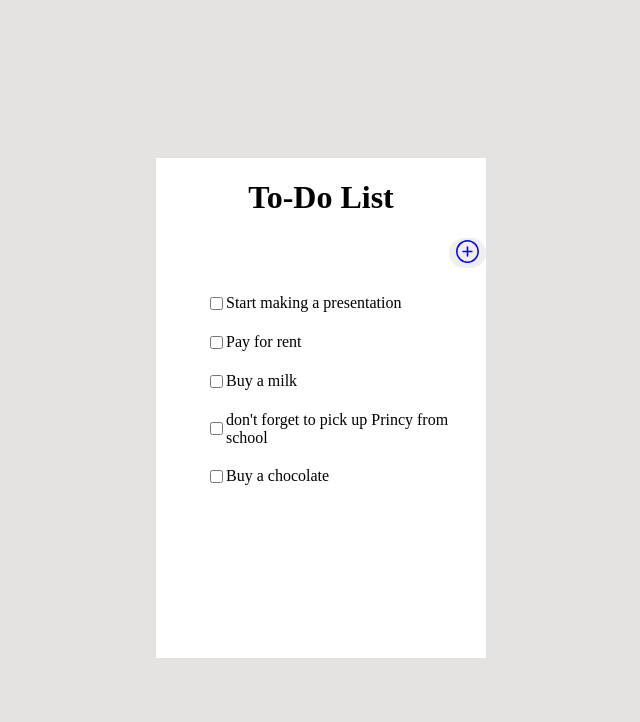
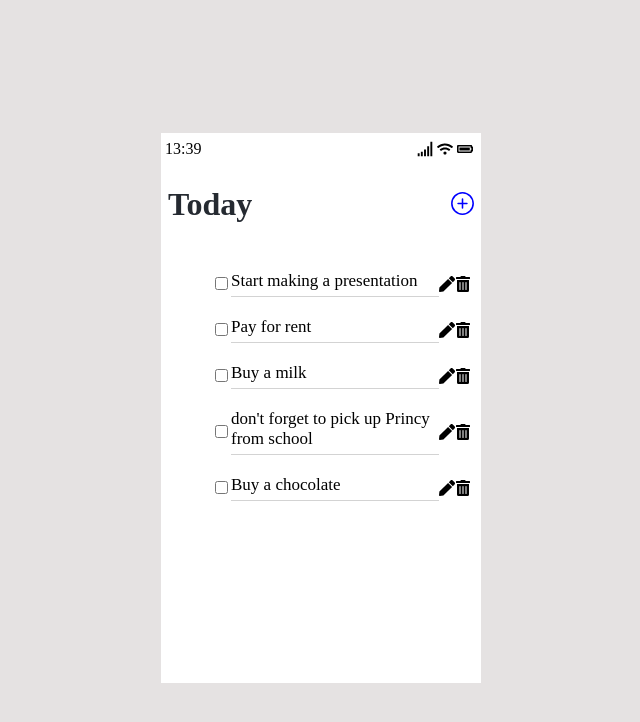
Before and after one commit to Divynshi-Singh/Todo, a React (Vite) app: page / in a window 1280 px wide. Shown: the top 722 px of the page, without its empty margins (319-959 px from the left). Built offline with nearby package versions, Linux system fonts and the light colour scheme.

Commit message:
adding and editing

```diff
--- a/package.json
+++ b/package.json
@@ -10,7 +10,7 @@
     "preview": "vite preview"
   },
   "dependencies": {
-    "@tailwindcss/vite": "^4.0.10",
+    "@tailwindcss/vite": "^4.0.11",
     "react": "^18.3.1",
     "react-dom": "^18.3.1",
     "react-icons": "^5.5.0"
@@ -27,7 +27,7 @@
     "eslint-plugin-react-refresh": "^0.4.16",
     "globals": "^15.14.0",
     "postcss": "^8.5.3",
-    "tailwindcss": "^4.0.10",
+    "tailwindcss": "^4.0.11",
     "vite": "^6.0.5"
   }
 }
--- a/src/components/AddTodo.jsx
+++ b/src/components/AddTodo.jsx
@@ -1,64 +1,59 @@
-import React, { useState } from 'react';
-import { GoPlusCircle } from "react-icons/go";
+import React, { useState } from "react";
 
-const AddTodo = ({ addTodo }) => {
-    const [isTaskModalOpen, setIsTaskModalOpen] = useState(false);
-    const [newTodo, setNewTodo] = useState('');
-
-    const handleAddClick = () => {
-        setIsTaskModalOpen(true);
-    };
+const AddTodo = ({ addTodo, isTaskModalOpen, setIsTaskModalOpen }) => {
+    const [newTodo, setNewTodo] = useState("");
 
     const handleCancel = () => {
         setIsTaskModalOpen(false);
-        setNewTodo('');
+        setNewTodo("");
     };
 
     const handleDone = () => {
-        if (newTodo.trim() !== '') {
+        if (newTodo.trim() !== "") {
             addTodo(newTodo);
-            setNewTodo('')
+            setNewTodo("");
         }
         setIsTaskModalOpen(false);
     };
 
     return (
-        <div>
-            {/* Plus icon on the right side */}
-            <div className="flex justify-end">
-                <button
-                    onClick={handleAddClick}
-                    className="p-2 rounded-full border-none"
-                >
-                    <GoPlusCircle size={25} style={{ color: 'blue' }} />
-                </button>
-            </div>
-
+        <>
             {/* Task Modal */}
             {isTaskModalOpen && (
-                <div className="fixed inset-0 bg-gray-800 bg-opacity-50 flex justify-center items-center">
-                    <div className="bg-white p-6 rounded-lg w-[300px] px-4">
-                        {/* Modal Title */}
+                <div className="fixed inset-0 bg-gray-800 bg-opacity-50 flex justify-center items-center "
+
+                    style={{
+                        padding: "33px",
+
+                    }}
+
+                >
+                    <div className="bg-white p-6 rounded-lg w-[300px]">
+
+
                         <textarea
                             value={newTodo}
-                            onChange={(e) => setNewTodo(e.target.value)} // Update newTodo state as user types
-                            className="w-[250px] h-[150px] p-2 border border-gray-300 rounded-lg focus:outline-none mb-4"
-                            placeholder="task here..."
+                            onChange={(e) => setNewTodo(e.target.value)}
+                            className="w-[250px] h-[150px] p-2 border border-gray-300 rounded-lg focus:outline-none"
+                            placeholder="Task here..."
                         />
 
-                        {/* Buttons */}
-                        <div className="flex justify-between">
+                        <div className="flex justify-between mt-4">
                             <button
                                 onClick={handleCancel}
-                                className=" p-2 rounded-lg border-none"
-                                style={{ color: 'blue' }}
+                                className="p-2 rounded-lg border-none"
+                                style={{ color: "blue" }}
                             >
                                 Cancel
                             </button>
                             <button
                                 onClick={handleDone}
-                                className=" p-2 rounded-lg border-none"
-                                style={{ color: 'blue' }}
+                                className="p-2 rounded-lg border-none"
+                                style={{
+                                    color: "blue",
+                                    marginRight: "40px",
+
+                                }}
                             >
                                 Done
                             </button>
@@ -66,7 +61,10 @@ const AddTodo = ({ addTodo }) => {
                     </div>
                 </div>
             )}
-        </div>
+        </>
+
+
     );
 };
+
 export default AddTodo;
--- a/src/components/TodoApp.jsx
+++ b/src/components/TodoApp.jsx
@@ -1,5 +1,8 @@
-import React, { useState } from 'react';
+import React, { useState, useEffect } from 'react';
 import AddTodo from './AddTodo';
+import { FaWifi, FaBatteryFull, FaPen, FaTrashAlt } from 'react-icons/fa'; // Edit and Delete icons
+import { GiNetworkBars } from 'react-icons/gi'; // Network icon
+import { GoPlusCircle } from 'react-icons/go'; // Plus icon for adding todo
 
 const TodoApp = () => {
   const initialTodos = [
@@ -11,6 +14,25 @@ const TodoApp = () => {
   ];
 
   const [todos, setTodos] = useState(initialTodos);
+  const [time, setTime] = useState('');
+  const [isTaskModalOpen, setIsTaskModalOpen] = useState(false);
+  const [editText, setEditText] = useState('');
+  const [editId, setEditId] = useState(null);
+  const [isEditModalOpen, setIsEditModalOpen] = useState(false); // New state for edit modal
+
+  // Update the time every minute
+  useEffect(() => {
+    const updateTime = () => {
+      const now = new Date();
+      const hours = now.getHours();
+      const minutes = now.getMinutes();
+      setTime(`${hours}:${minutes < 10 ? `0${minutes}` : minutes}`);
+    };
+
+    updateTime();
+    const interval = setInterval(updateTime, 60000); // Update every 60 seconds
+    return () => clearInterval(interval);
+  }, []);
 
   const toggleCompletion = (id) => {
     setTodos(
@@ -19,6 +41,7 @@ const TodoApp = () => {
       )
     );
   };
+
   const addTodo = (text) => {
     const newTodoItem = {
       id: todos.length + 1,
@@ -28,40 +51,147 @@ const TodoApp = () => {
     setTodos([...todos, newTodoItem]);
   };
 
+  const handleAddClick = () => {
+    setIsTaskModalOpen(true);
+  };
+
+  const handleDelete = (id) => {
+    setTodos(todos.filter(todo => todo.id !== id));
+  };
+
+
+
+
+
+  const handleEdit = (id, text) => {
+    setEditText(text);
+    setEditId(id);
+    setIsEditModalOpen(true); // Open edit modal when clicking edit
+  };
+
+  const handleSaveEdit = () => {
+    setTodos(
+      todos.map((todo) =>
+        todo.id === editId ? { ...todo, text: editText } : todo
+      )
+    );
+    setEditText('');
+    setEditId(null);
+    setIsEditModalOpen(false);
+  };
+
   return (
-    <div className="flex items-center justify-center min-h-screen  bg-gray-500">
-      <div className="w-[330px] h-[500px] p-6 rounded-lg shadow-lg bg-white"
-       style={{ background: 'white' }}
-      >
-        <h1 className="text-center text-2xl font-semibold mb-4">To-Do List</h1>
+    <div className="flex items-center justify-center min-h-screen bg-gray-500">
+      <div className="w-[320px] h-[550px] p-6 rounded-lg shadow-lg" style={{ background: 'white' }}>
+        {/* Time and Icons Bar */}
+        <div className="flex justify-between items-center mb-4" style={{ padding: "4px" }}>
+          <span className="text-sm text-gray-800">{time}</span> {/* Display current time */}
+          <div className="flex space-x-6 p-[2px]">
+            <GiNetworkBars className="text-black p-[2px]" /> {/* Network Icon */}
+            <FaWifi className="text-black p-[2px]" /> {/* Wifi Icon */}
+            <FaBatteryFull className="text-black p-[2px]" /> {/* Battery Icon */}
+          </div>
+        </div>
+        <div className="flex justify-between items-center mb-4">
+          <h1 className="text-2xl font-semibold text-[#252A31]" style={{ paddingLeft: "7px" }}>
+            Today
+          </h1>
+          <button onClick={handleAddClick} className="p-2 rounded-full border-none" style={{ backgroundColor: "transparent" }}>
+            <GoPlusCircle size={25} style={{ color: "blue" }} />
+          </button>
+        </div>
 
-        {/* Pass the addTodo function as a prop to AddTodo */}
-        <AddTodo addTodo={addTodo} />
+        {/* Pass the addTodo function and modal state to AddTodo component */}
+        <AddTodo addTodo={addTodo} isTaskModalOpen={isTaskModalOpen} setIsTaskModalOpen={setIsTaskModalOpen} />
 
         {/* Render the todo list */}
-        <ul className="space-y-4">
+        <ul className="space-y-2">
           {todos.map((todo) => (
             <li
               key={todo.id}
-              className={`flex items-center space-x-4 p-[10px] rounded-lg ${todo.completed ? 'bg-green-100' : 'bg-white'
-                }`}
+              className={`flex items-center space-x-4 p-[10px] rounded-lg ${todo.completed ? 'bg-green-100' : 'bg-white'}`}
+              style={{
+                width: '100%',
+                overflow: 'hidden',
+                boxSizing: 'border-box',
+              }}
             >
+              {/* Checkbox for completion */}
               <input
                 type="checkbox"
                 checked={todo.completed}
-                onChange={() => toggleCompletion(todo.id)}
-                className="w-7 h-7 rounded-full border-2 border-gray-300 "
+                onChange={() => toggleCompletion(todo.id)} // Toggle completion on change
+                className="w-5 h-5"
               />
+
+              {/* Todo Text */}
               <span
-                className={`flex-1 ${todo.completed ? 'line-through text-gray-400' : ''
-                  }`}
+                className={`flex-1 ${todo.completed ? 'line-through text-gray-400' : ''}`}
+                style={{
+                  display: 'block',
+                  width: '100%',
+                  borderBottom: '1px solid #D3D3D3',
+                  paddingBottom: '5px',
+                  boxSizing: 'border-box',
+                  fontSize: "17px",
+                  fontWeight: "500",
+                }}
               >
                 {todo.text}
               </span>
+
+              {/* Edit and Delete Icons */}
+              <FaPen
+                className="text-blue-500 cursor-pointer "
+                onClick={() => handleEdit(todo.id, todo.text)}
+              />
+              <FaTrashAlt
+                className="text-red-500 cursor-pointer"
+                onClick={() => handleDelete(todo.id)}
+              />
             </li>
           ))}
         </ul>
       </div>
+
+      {/* Edit Todo Modal */}
+      {isEditModalOpen && (
+        <div className="fixed inset-0 bg-gray-800 bg-opacity-50 flex justify-center items-center z-50">
+          <div className="bg-white p-6 rounded-lg w-[300px] z-60"
+            style={{
+              paddingLeft: "45px",
+
+            }}
+          >
+            <textarea
+              value={editText}
+              onChange={(e) => setEditText(e.target.value)}
+              className="w-[250px] h-[150px] p-2 border border-gray-300 rounded-lg focus:outline-none"
+              placeholder="Edit your task..."
+            />
+            <div className="flex justify-between mt-4">
+              <button
+                onClick={() => setIsEditModalOpen(false)} // Close modal on cancel
+                className="p-2 rounded-lg border-none"
+                style={{ color: "blue" }}
+              >
+                Cancel
+              </button>
+              <button
+                onClick={handleSaveEdit} // Save edited text
+                className="p-2 rounded-lg border-none"
+                style={{
+                  color: "blue",
+                  marginRight: "40px"
+                }}
+              >
+                Save
+              </button>
+            </div>
+          </div>
+        </div>
+      )}
+
     </div>
   );
 };
```
Also changed, not shown: 1 other file (tests, documents, lock files or other folders).
